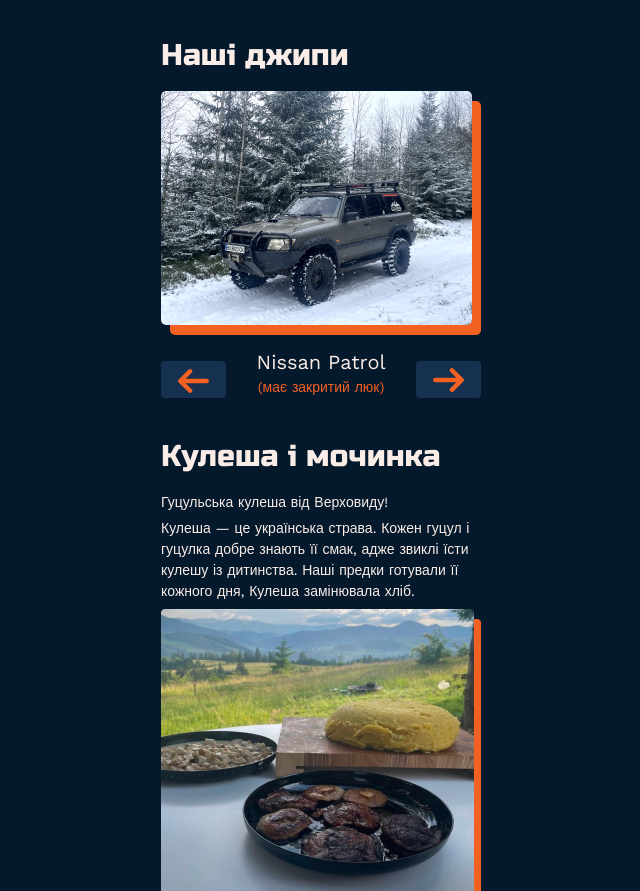
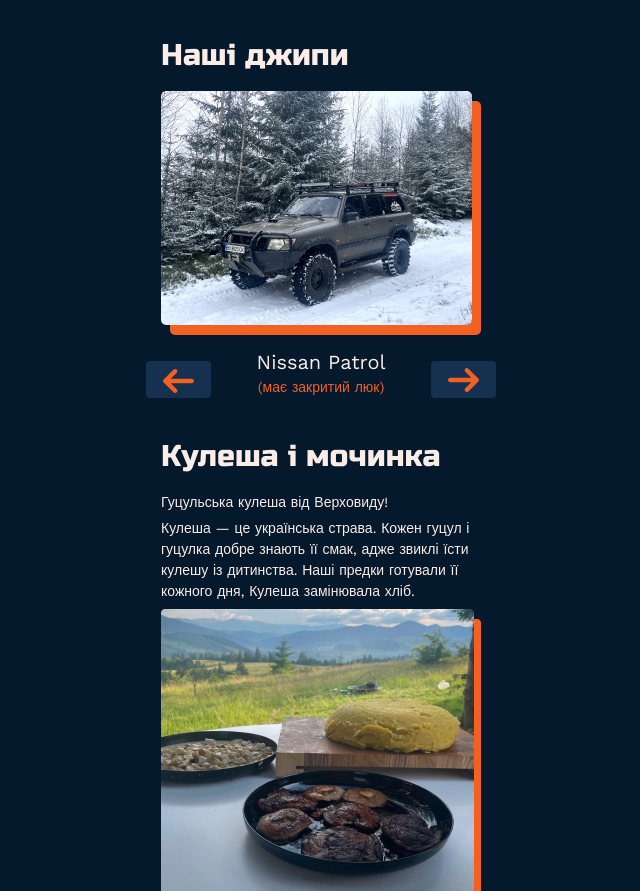
Before and after one commit to Wiret02/verhovyd, a website built with Vite: page index.html in a window 1280 px wide. Shown: the part 2324-3215 px from the top of the page, without its empty margins (319-959 px from the left). Built offline with nearby package versions, Linux system fonts and the light colour scheme.

Commit message:
Added margins on slider and items for rational display of animation

```diff
--- a/assets/js/script.js
+++ b/assets/js/script.js
@@ -10,8 +10,6 @@ $(document).ready(function(){
     $('.jeeps__slider').slick({
         slidesToShow: 1,
         slidesToScroll: 1,
-        infinite: true,
-        autoplay: true,
-        autoplaySpeed: 7000,
+        infinite: true
     });
 });
--- a/assets/scss/blocks/_jeeps.scss
+++ b/assets/scss/blocks/_jeeps.scss
@@ -1,8 +1,12 @@
 .jeeps {
     &__slider {
         position: relative;
+        margin-left: -15px;
+        margin-right: -15px;
     }
     &__item {
+        margin-left: 15px;
+        margin-right: 15px;
         text-align: center;
         &__img {
             margin-bottom: 12px;
@@ -19,10 +23,10 @@
 .slick{
     &-arrow {
         position: absolute;
-        bottom: 0; //need 1-2px up, but idk if this will be rational
+        bottom: 0;
         font-size: 0;
-        min-width: 65px;  //here i think may be problems
-        min-height: 37px; //here too
+        width: 65px;
+        height: 37px;
         border: none;
         cursor: pointer;
         z-index: 1;
```
